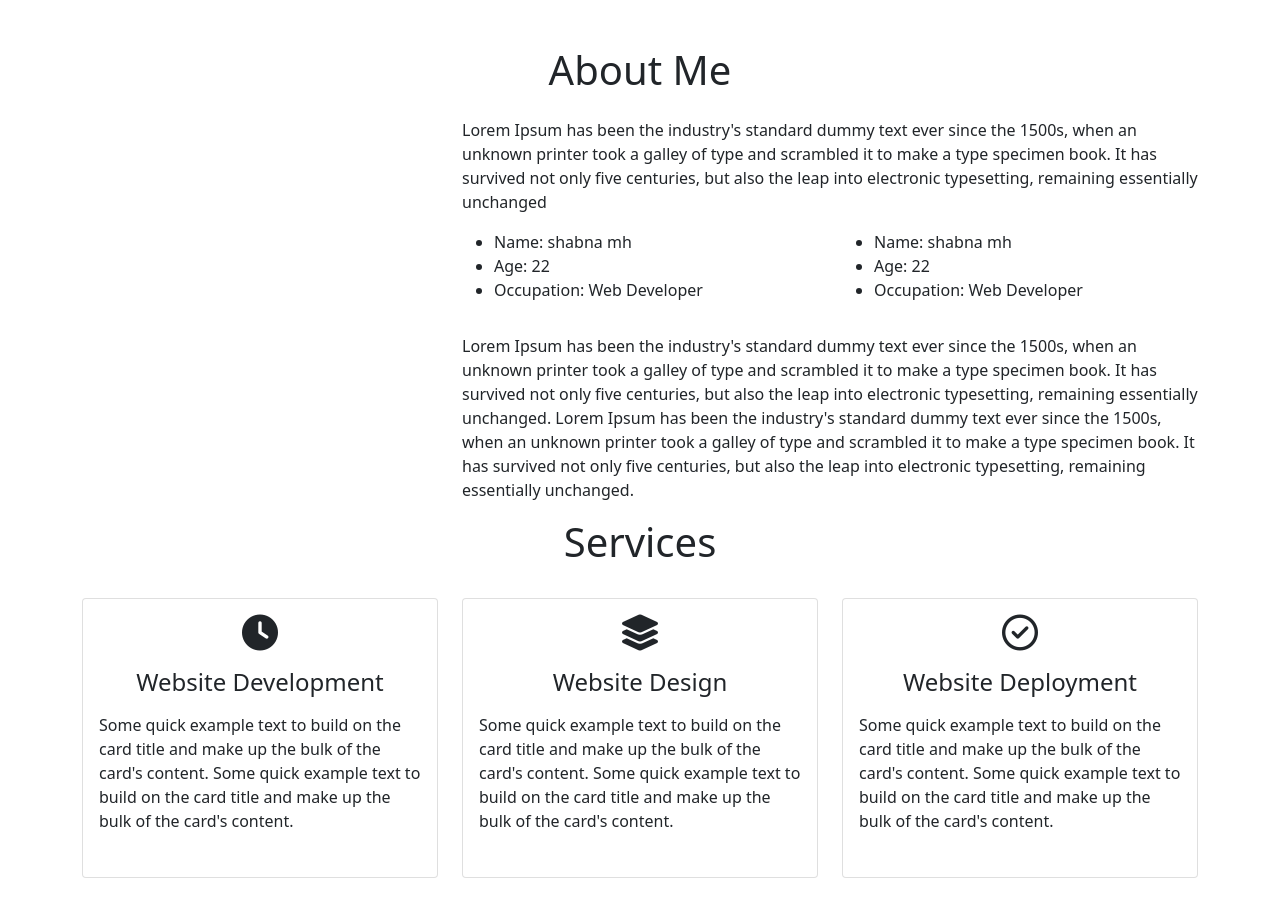
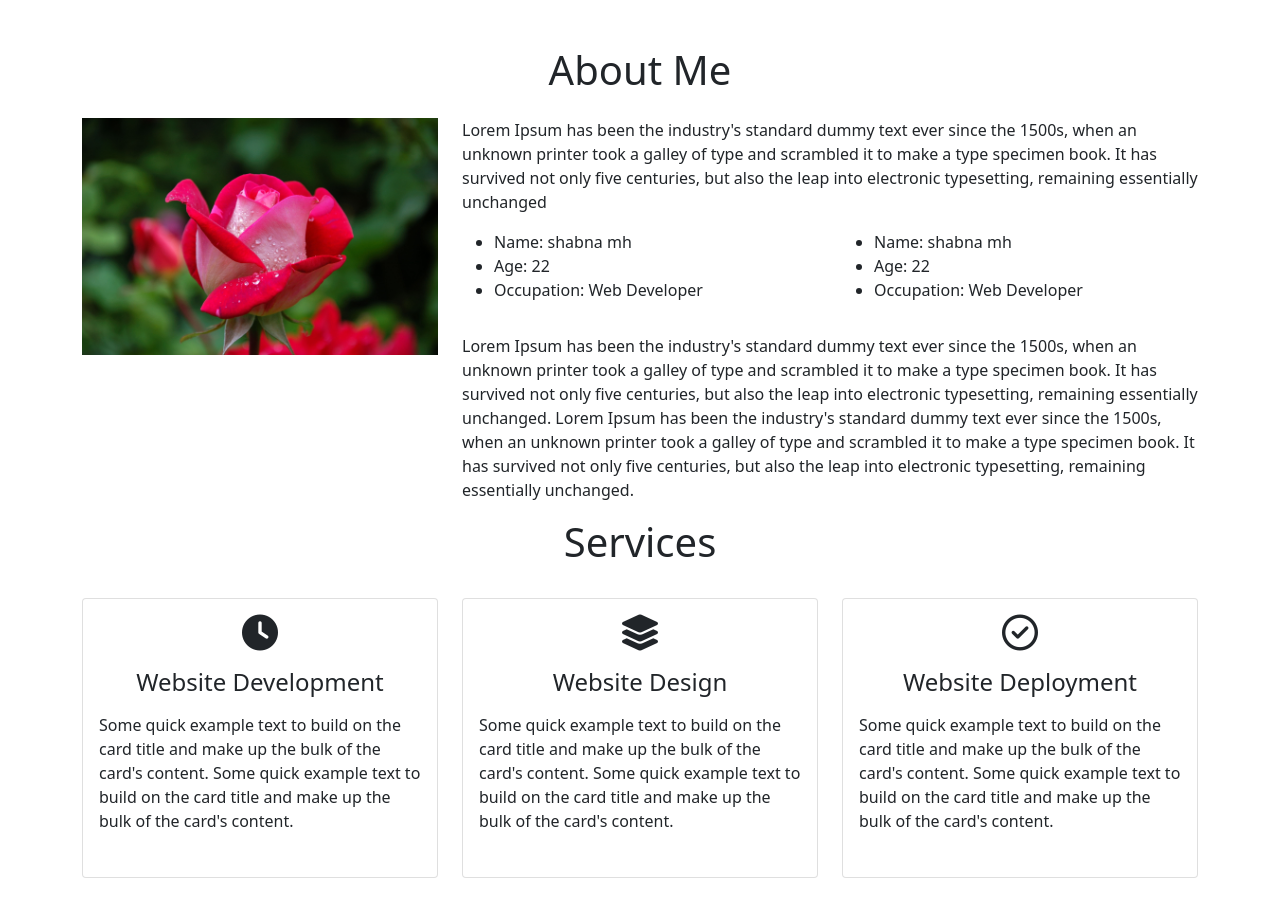
Before and after one commit to fathimathshabna/shabnaportfolio, a plain HTML site: page index.html in a window 1280 px wide. Shown: the part 802-1701 px from the top of the page. Drawn offline with nearby package versions, Linux system fonts and the light colour scheme; a script that the page names is missing.

Commit message:
Update index.html

```diff
--- a/index.html
+++ b/index.html
@@ -61,7 +61,7 @@
             <h1 class="text-center">About Me</h1>
             <div class="row mt-4">
                 <div class="col-lg-4">
-                    <img src="images/about.jpeg" class= "imageAboutPage" alt="">
+                    <img src="images/flower.jpg" class= "imageAboutPage" alt="">
                 </div>
 
                 <div class="col-lg-8">
```
